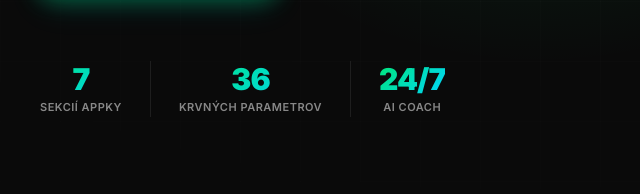
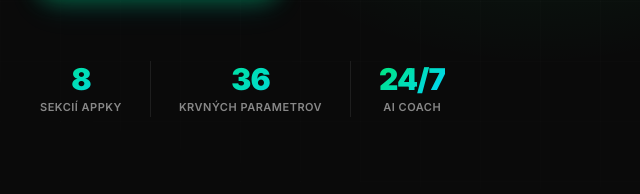
Before and after one commit to invisibleboy009/booom-landing, a plain HTML site: page index.html in a window 1280 px wide. Shown: the part 604-798 px from the top of the page, 0-640 px from the left. Drawn offline with nearby package versions, Linux system fonts and the light colour scheme.

Commit message:
fix: update hero stat from 7 to 8 sekcií appky
Co-Authored-By: Claude Sonnet 4.6 <noreply@anthropic.com>

```diff
--- a/index.html
+++ b/index.html
@@ -575,7 +575,7 @@
       </div>
       <div class="hero-stats" role="list" aria-label="Stats">
         <div class="stat" role="listitem">
-          <div class="stat-value">7</div>
+          <div class="stat-value">8</div>
           <div class="stat-label">Sekcií appky</div>
         </div>
         <div class="stat" role="listitem">
```
